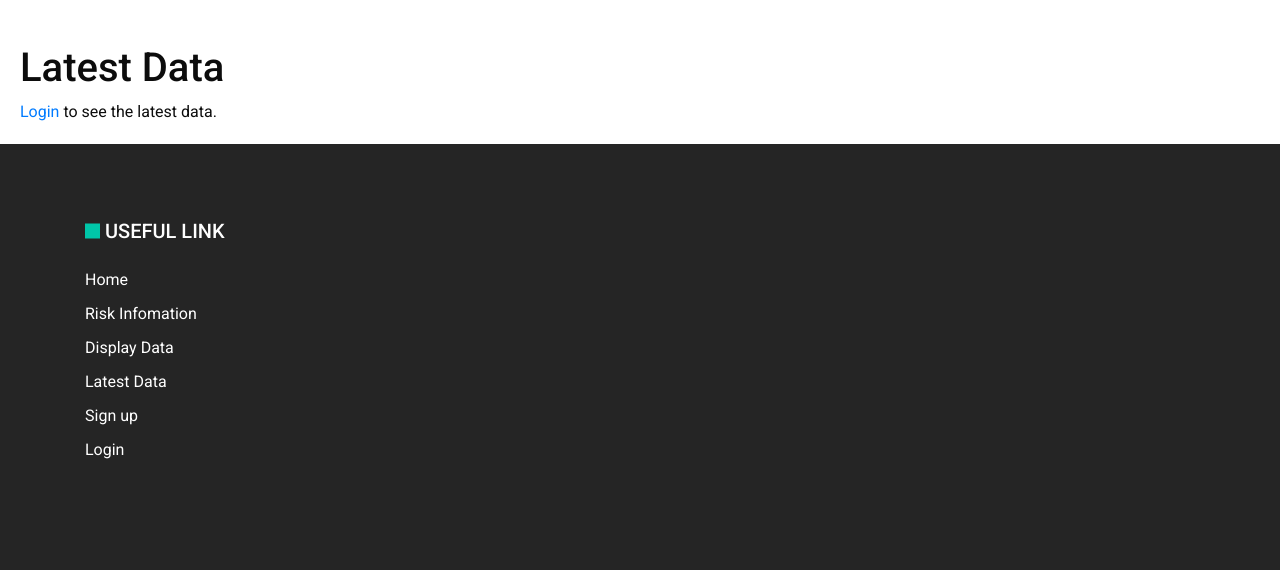
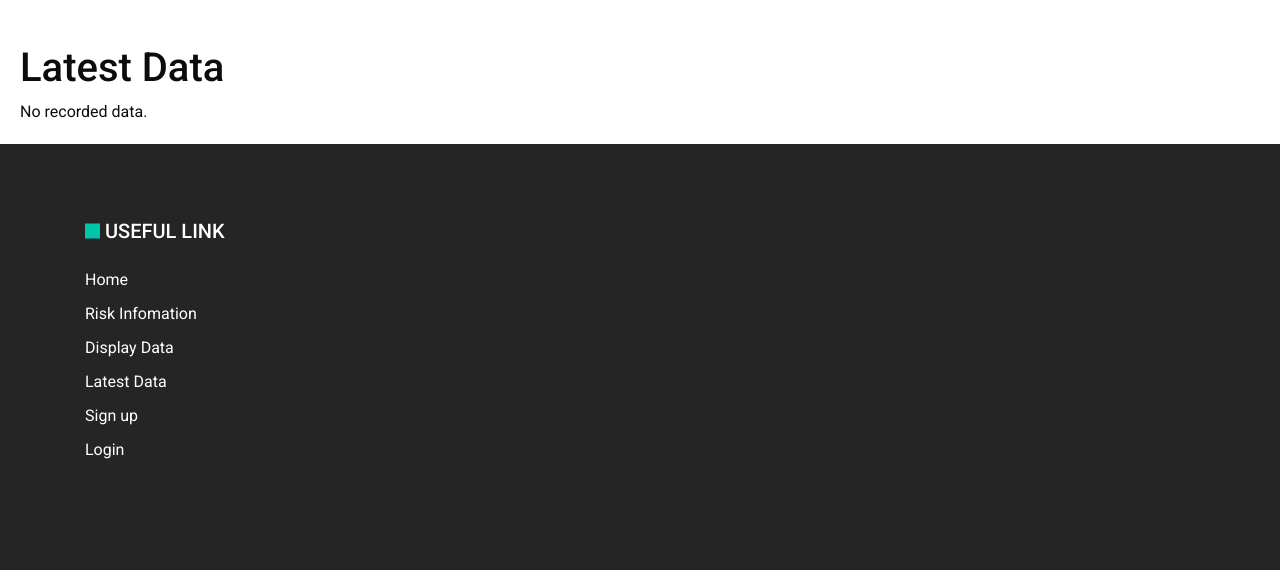
Before and after one commit to 6310611030/Heatstroke-Project, a Django app: page /latest/ in a window 1280 px wide. Shown: the part 50-620 px from the top of the page. Run offline with Django 4.2, Linux system fonts and the light colour scheme; some libraries are stand-ins or nearby versions.

Commit message:
Update latest.html

```diff
--- a/Heatstroke/heatstroke_warning_system/users/templates/users/latest.html
+++ b/Heatstroke/heatstroke_warning_system/users/templates/users/latest.html
@@ -26,7 +26,7 @@
             <li>Risk: {{ latest_data.risk }}</li>
         </ul>
     {% else %}
-        <p><a href="{% url 'users:login' %}">Login</a> to see the latest data.</p>
+        <p>No recorded data.</p>
     {% endif %}
     </div>
 </body>
```
